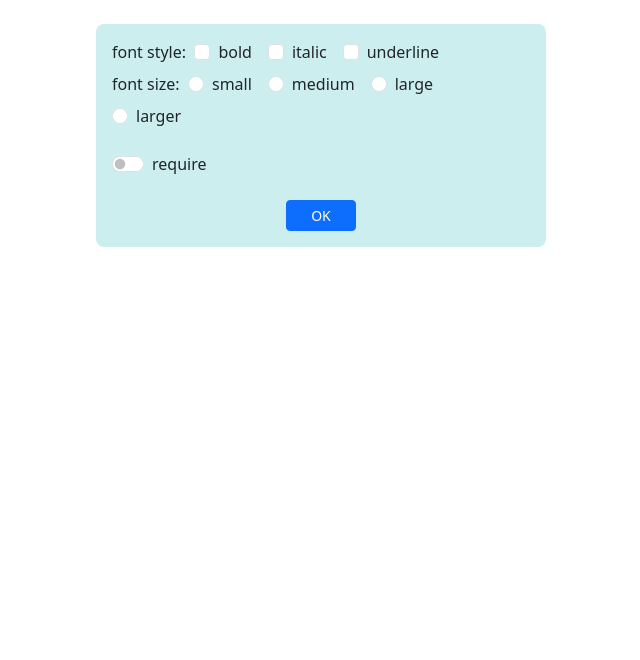
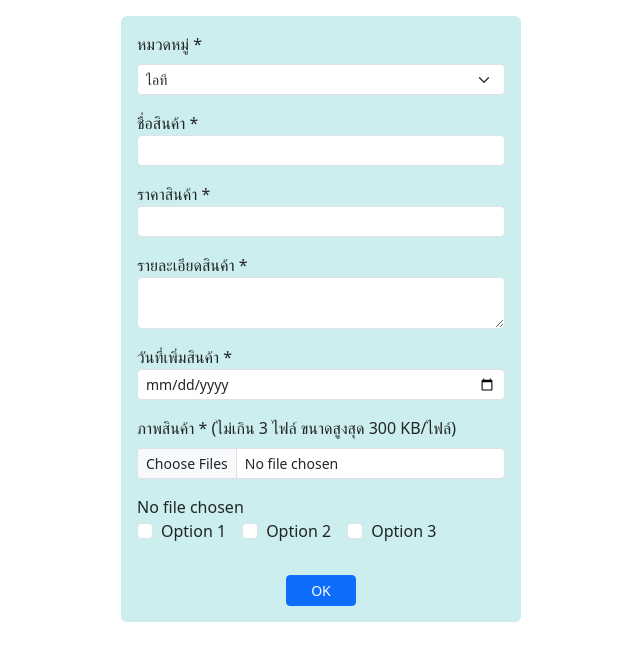
Before and after one commit to SaharatPankawn/pluem-project, a React (Create React App) app in the folder React/app1/: page / in a window 1280 px wide. Shown: the top 660 px of the page, without its empty margins (319-959 px from the left). Built offline with nearby package versions, Linux system fonts and the light colour scheme.

Commit message:
form-validation
form-validation

```diff
--- a/React/app1/package.json
+++ b/React/app1/package.json
@@ -9,6 +9,7 @@
     "bootstrap": "^5.3.2",
     "react": "^18.2.0",
     "react-dom": "^18.2.0",
+    "react-hook-form": "^7.51.0",
     "react-router-dom": "^6.22.0",
     "react-scripts": "5.0.1",
     "web-vitals": "^2.1.4"
--- a/React/app1/src/App.js
+++ b/React/app1/src/App.js
@@ -5,8 +5,9 @@
 import FromBootstrap from "./from-bootstrap";
 import FormText from "./form-text";
 import FormCheck from "./form-check";
+import FormValidation from "./form-validation";
 
 
 export default function App() {
-  return <FormCheck/>
+  return <FormValidation/>
 }
--- /dev/null
+++ b/React/app1/src/form-validation.js
@@ -0,0 +1,93 @@
+import React from 'react'
+import { useForm } from 'react-hook-form'
+export default function FormValidation() {
+    const cats = [['100', 'ไอที'], ['200', 'เครื่องจักรกล'], ['300', 'เคมีภัณฑ์']]
+    const opts = ['Option 1', 'Option 2', 'Option 3']
+    const inputFile = React.createRef()
+    const { register, handleSubmit, formState: { errors } } = useForm();
+    const onSubmitForm = (form,event) => {
+        let maxNumFiles = 3
+        let maxSize = 300
+        if (inputFile.current.files.length > maxNumFiles) {
+            alert(`เลือกได้ไม่เกิน ${maxNumFiles} ไฟล์`)
+            event.preventDefault()
+            return
+        }
+        for (let f of inputFile.current.files) {
+            if (f.size > maxSize * 1000) {
+                alert(`ไฟล์ ${f.name} มีขนาดเกิน ${maxSize} KB`)
+                event.preventDefault()
+                return
+            }
+        }
+    }
+    const err = {
+        fontSize: 'smaller',
+        color: 'red'
+    }
+    return (
+        <div className="mt-3 mb-5 mx-auto p-3 rounded"
+            style={{ width: '400px', background: '#cee' }}>
+            <form onSubmit={handleSubmit(onSubmitForm)}>
+                <div className="form-group mb-3">
+                    <label htmlFor="cats" className="form-label">หมวดหมู่ *</label>
+                    <select id="cats" className="form-select form-select-sm">
+                        {
+                            cats.map(item => {
+                                return <option value={item[0]}>{item[1]}</option>
+                            })
+                        }
+                    </select>
+                </div>
+                <div className="form-group mb-3">
+                    <label htmlFor="name">ชื่อสินค้า *</label>
+                    <input type="text" id="name" name="name" maxLength="50"
+                        className="form-control form-control-sm"
+                        {...register('name', { required: true, maxLength: 30 })} />
+                    {errors.name && <div style={err}>กรุณาระบุชื่อสินค้า</div>}
+                </div>
+                <div className="form-group mb-3">
+                    <label htmlFor="price">ราคาสินค้า *</label>
+                    <input type="number" id="price" name="price" min="0" step="any"
+                        className="form-control form-control-sm"
+                        {...register('price', { validate: value => parseFloat(value) > 0 })} />
+                    {errors.price && <div style={err}>กำหนดราคาสินค้าที่เป็นตัวเลขมากกว่า 0</div>}
+                </div>
+                <div className="form-group mb-3">
+                    <label htmlFor="detail">รายละเอียดสินค้า *</label>
+                    <textarea id="detail" name="detail" rows="2" maxLength="250"
+                        className="form-control form-control-sm"
+                        {...register('detail', { required: true, minLength: 1, maxLength: 200 })}>
+                    </textarea>
+                    {errors.detail && <div style={err}>ต้องกำหนดรายละเอียดสินค้า</div>}
+                </div>
+                <div className="form-group mb-3">
+                    <label htmlFor="dateAdded">วันที่เพิ่มสินค้า *</label>
+                    <input type="date" id="dateAdded" name="dateAdded"
+                        className="form-control form-control-sm" />
+                </div >
+                <div className="form-group mb-3">
+                    <label htmlFor="file" className="form-label">ภาพสินค้า * (ไม่เกิน 3 ไฟล์
+                        ขนาดสูงสุด 300 KB/ไฟล์)</label>
+                    <input type="file" id="file" accept="image/*"
+                        className="form-control form-control-sm" ref={inputFile} multiple />
+                </div>
+                <div>No file chosen</div>
+                {
+                    opts.map((opt, i) => {
+                        return (
+                            <div className="form-check form-check-inline mb-2">
+                                <input type="checkbox" id={'opt' + i} value={opt}
+                                    className="form-check-input" />
+                                <label htmlFor={'opt' + i} className="form-check-label">{opt}</label>
+                            </div>
+                        )
+                    })
+                }
+                <div className="text-center mt-4 ">
+                    <button className="btn btn-sm px-4 btn-primary">OK</button>
+                </div >
+            </form >
+        </div >
+    )
+}
```
Also changed, not shown: 1 other file (tests, documents, lock files or other folders).
